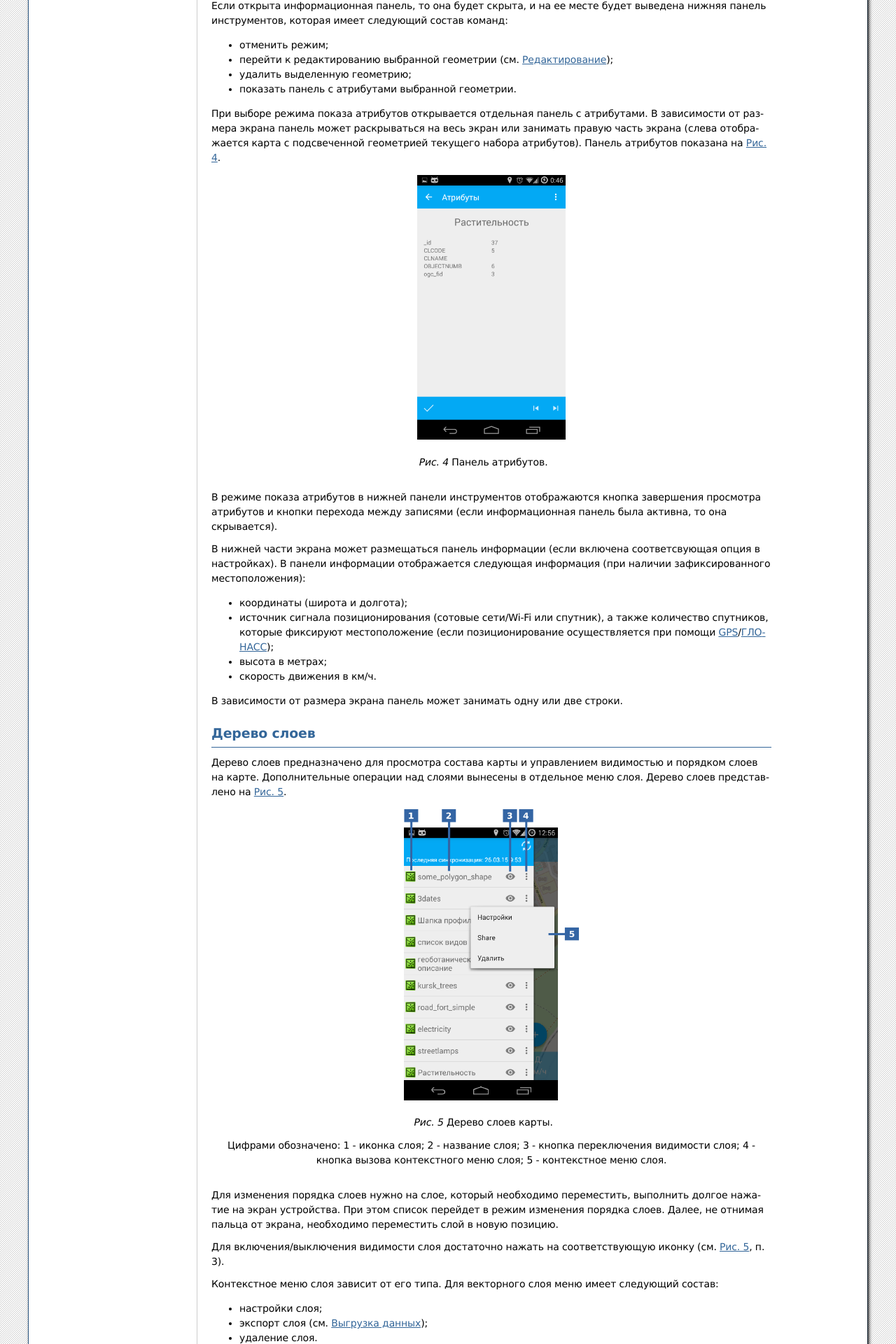
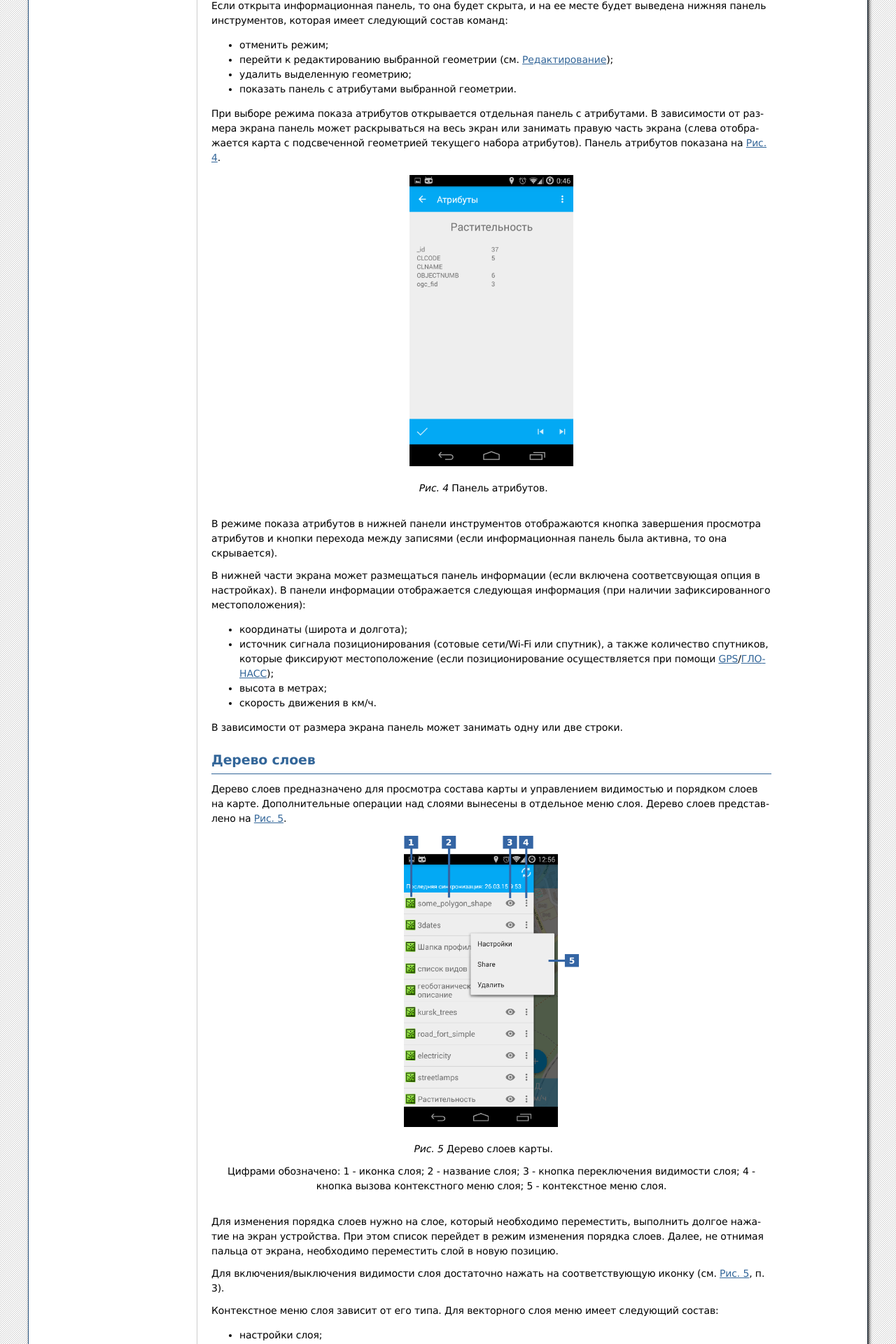
Before and after one commit to nextgis/docs_ngmobile, a Sphinx documentation site: the page built from source/main.rst, in a window 1280 px wide. Shown: the part 2065-3985 px from the top of the page at 70% size. Built offline with Sphinx 7.4.7, drawn with Linux system fonts in a browser that asks for light colours; formulas are drawn with MathJax 3.

Commit message:
размеры рисунков

```diff
--- a/source/main.rst
+++ b/source/main.rst
@@ -78,7 +78,7 @@
 .. figure:: _static/ngmobile_attributes.png
    :name: ngmobile_attributes_pic
    :align: center
-   :height: 10cm
+   :height: 11cm
 
    Панель атрибутов.
 
@@ -132,7 +132,7 @@
 .. figure:: _static/ngmobile_settings.png
    :name: ngmobile_settings_pic
    :align: center
-   :height: 10cm
+   :height: 11cm
 
    Окно настроек.
 
@@ -149,7 +149,7 @@
 .. figure:: _static/ngmobile_settings_map.png
    :name: ngmobile_settings_map_pic
    :align: center
-   :height: 10cm
+   :height: 11cm
 
    Окно настроек карты.
 
@@ -177,7 +177,7 @@
 .. figure:: _static/ngmobile_settings_place.png
    :name: ngmobile_settings_place_pic
    :align: center
-   :height: 10cm
+   :height: 11cm
 
    Окно настроек местоположения.
 
```
